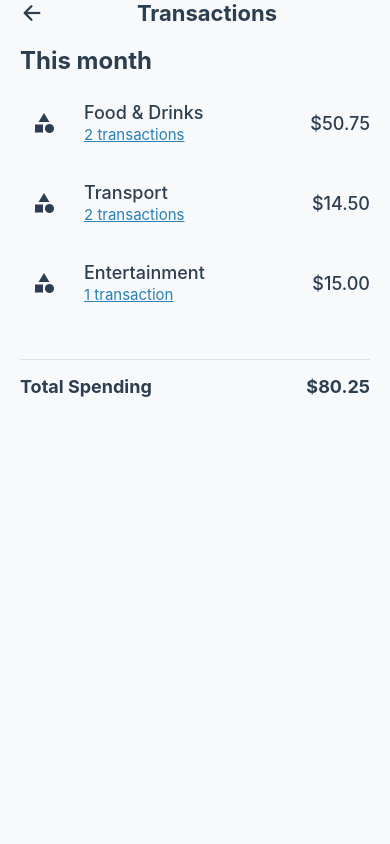
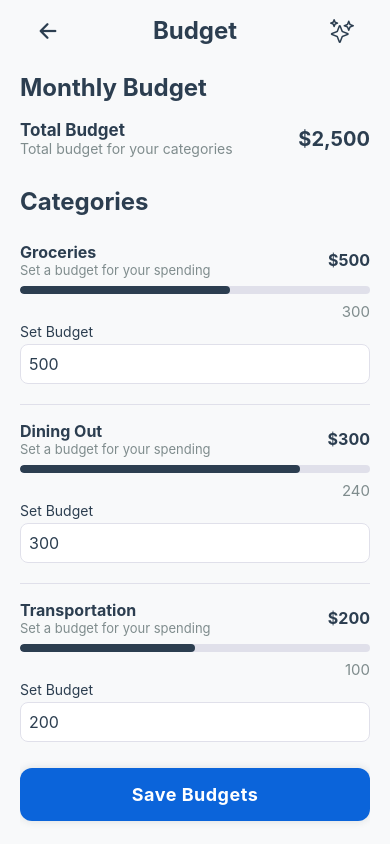
Before and after one commit to Akinmyde/smart-budget-assistant, a React Native app: screen / in a window 390 px wide. Built offline with nearby package versions, Linux system fonts and the light colour scheme.

Commit message:
feat(budget): implement the budget component

```diff
--- a/App.tsx
+++ b/App.tsx
@@ -1,7 +1,8 @@
 import React from "react";
 import Dashboard from "./pages/Dashboard";
 import Transactions from "./pages/Transactions";
+import Budget from "./pages/Budget";
 
 export default function App() {
-  return <Transactions />;
+  return <Budget />;
 }
--- /dev/null
+++ b/components/Header.tsx
@@ -0,0 +1,38 @@
+import React from "react";
+import { View, Text, StyleSheet } from "react-native";
+import { colors } from "../constants/colors";
+import { Ionicons } from "@expo/vector-icons";
+
+interface HeaderProps {
+  title: string;
+}
+
+const Header = ({ title }: HeaderProps) => {
+  return (
+    <View style={styles.headerRow}>
+        <Ionicons
+          name="arrow-back-outline"
+          size={24}
+          color={colors.primary.main}
+        />
+        <Text style={styles.headerTitle}>{title}</Text>
+        <Ionicons name="sparkles-outline" size={24} color={colors.primary.main} />
+      </View>
+  );
+};
+
+const styles = StyleSheet.create({
+  headerRow: {
+    flexDirection: "row",
+    justifyContent: "space-between",
+    alignItems: "center",
+    padding: 16,
+  },
+  headerTitle: {
+    fontSize: 24,
+    fontWeight: "bold",
+    color: colors.primary.main,
+  },
+});
+
+export default Header;
--- a/constants/colors.ts
+++ b/constants/colors.ts
@@ -10,7 +10,8 @@ export const colors = {
   secondary: {
     main: '#3498DB',    // Bright blue
     light: '#5DADE2',   // Light blue
-    dark: '#2980B9',    // Dark blue
+    dark: '#0b64da',
+    // Dark blue
   },
 
   // Success colors
--- a/data/transactions.json
+++ b/data/transactions.json
@@ -33,5 +33,54 @@
     "description": "Bus Ticket",
     "amount": 2.5,
     "category": "Transport"
+  },
+  {
+    "id": "tx006",
+    "date": "2025-05-05",
+    "description": "Movie Ticket",
+    "amount": 15.0,
+    "category": "Entertainment"
+  },
+  {
+    "id": "tx007",
+    "date": "2025-05-06",
+    "description": "Dinner",
+    "amount": 30.0,
+    "category": "Food & Drinks"
+  },
+  {
+    "id": "tx008",
+    "date": "2025-05-07",
+    "description": "Dinner",
+    "amount": 30.0,
+    "category": "Food & Drinks"
+  },
+  {
+    "id": "tx009",
+    "date": "2025-05-08",
+    "description": "Dinner",
+    "amount": 30.0,
+    "category": "Food & Drinks"
+  },
+  {
+    "id": "tx010",
+    "date": "2025-05-09",
+    "description": "Dinner",
+    "amount": 30.0,
+    "category": "Food & Drinks"
+  },
+  {
+    "id": "tx011",
+    "date": "2025-05-10",
+    "description": "Dinner",
+    "amount": 30.0,
+    "category": "Food & Drinks"
+  },
+  {
+    "id": "tx012",
+    "date": "2025-05-11",
+    "description": "Dinner",
+    "amount": 30.0,
+    "category": "Food & Drinks"
   }
 ]
--- /dev/null
+++ b/pages/Budget.tsx
@@ -0,0 +1,226 @@
+import React, { useState } from "react";
+import {
+  View,
+  Text,
+  TextInput,
+  StyleSheet,
+  ScrollView,
+  TouchableOpacity,
+  Alert,
+} from "react-native";
+import PageWrapper from "../components/PageWrapper";
+import { colors } from "../constants/colors";
+import Header from "../components/Header";
+
+// Dummy categories and spending for demonstration
+const initialCategories = [
+  { name: "Groceries", spent: 300, budget: 500 },
+  { name: "Dining Out", spent: 240, budget: 300 },
+  { name: "Transportation", spent: 100, budget: 200 },
+];
+
+const initialTotalBudget = 2500;
+
+const Budget = () => {
+  const [totalBudget, setTotalBudget] = useState(initialTotalBudget.toString());
+  const [categories, setCategories] = useState(initialCategories);
+
+  const handleCategoryBudgetChange = (idx: number, value: string) => {
+    setCategories((prev) =>
+      prev.map((cat, i) =>
+        i === idx ? { ...cat, budget: parseInt(value) || 0 } : cat
+      )
+    );
+  };
+
+  const handleSave = () => {
+    Alert.alert("Budgets saved!");
+  };
+
+  return (
+    <PageWrapper>
+      <Header title="Budget" />
+      <ScrollView
+        showsVerticalScrollIndicator={false}
+        contentContainerStyle={{ paddingBottom: 32, paddingHorizontal: 0 }}
+      >
+        <Text style={styles.header}>Monthly Budget</Text>
+        <View style={styles.section}>
+          <View style={styles.rowBetween}>
+            <View>
+              <Text style={styles.label}>Total Budget</Text>
+              <Text style={styles.subLabel}>
+                Total budget for your categories
+              </Text>
+            </View>
+            <Text style={styles.totalBudget}>
+              ${parseInt(totalBudget).toLocaleString()}
+            </Text>
+          </View>
+        </View>
+        <Text style={styles.header}>Categories</Text>
+        {categories.map((category, idx) => (
+          <View key={category.name} style={styles.categoryBlock}>
+            <View style={styles.rowBetween}>
+              <View>
+                <Text style={styles.catName}>{category.name}</Text>
+                <Text style={styles.catDesc}>
+                  Set a budget for your spending
+                </Text>
+              </View>
+              <Text style={styles.catBudget}>${category.budget}</Text>
+            </View>
+            <View style={styles.progressBarBg}>
+              <View
+                style={[
+                  styles.progressBarFill,
+                  { width: `${Math.min(category.spent / category.budget, 1) * 100}%` },
+                ]}
+              />
+            </View>
+            <View style={styles.rowEnd}>
+              <Text style={styles.catSpent}>{category.spent}</Text>
+            </View>
+            <Text style={styles.inputLabel}>Set Budget</Text>
+            <TextInput
+              style={styles.input}
+              value={category.budget.toString()}
+              onChangeText={(value) => handleCategoryBudgetChange(idx, value)}
+              keyboardType="numeric"
+              placeholder="$0"
+            />
+            {idx !== categories.length - 1 && <View style={styles.divider} />}
+          </View>
+        ))}
+        <TouchableOpacity
+          style={styles.saveButton}
+          onPress={handleSave}
+          activeOpacity={0.85}
+        >
+          <Text style={styles.saveButtonText}>Save Budgets</Text>
+        </TouchableOpacity>
+      </ScrollView>
+    </PageWrapper>
+  );
+};
+
+const styles = StyleSheet.create({
+  header: {
+    fontSize: 24,
+    fontWeight: "bold",
+    color: colors.primary.main,
+    marginTop: 12,
+    marginBottom: 18,
+  },
+  section: {
+    marginBottom: 18,
+  },
+  sectionTitle: {
+    fontSize: 20,
+    fontWeight: "bold",
+    color: colors.primary.main,
+    marginTop: 18,
+    marginBottom: 10,
+  },
+  rowBetween: {
+    flexDirection: "row",
+    justifyContent: "space-between",
+    alignItems: "center",
+  },
+  rowEnd: {
+    flexDirection: "row",
+    justifyContent: "flex-end",
+  },
+  label: {
+    fontSize: 17,
+    fontWeight: "bold",
+    color: colors.primary.main,
+  },
+  subLabel: {
+    color: colors.neutral.text.secondary,
+    fontSize: 14,
+  },
+  totalBudget: {
+    fontSize: 20,
+    fontWeight: "bold",
+    color: colors.primary.main,
+  },
+  categoryBlock: {
+    marginBottom: 0,
+    paddingTop: 8,
+    backgroundColor: "transparent",
+  },
+  catName: {
+    fontSize: 16,
+    fontWeight: "bold",
+    color: colors.primary.main,
+  },
+  catDesc: {
+    color: colors.neutral.text.secondary,
+    fontSize: 13,
+  },
+  catBudget: {
+    fontSize: 16,
+    fontWeight: "bold",
+    color: colors.primary.main,
+  },
+  progressBarBg: {
+    height: 8,
+    backgroundColor: colors.neutral.border,
+    borderRadius: 8,
+    marginVertical: 8,
+    overflow: "hidden",
+  },
+  progressBarFill: {
+    height: 8,
+    backgroundColor: colors.primary.main,
+    borderRadius: 8,
+  },
+  catSpent: {
+    fontSize: 15,
+    color: colors.neutral.text.secondary,
+  },
+  inputLabel: {
+    fontSize: 14,
+    color: colors.primary.main,
+    marginBottom: 4,
+    marginTop: 2,
+  },
+  input: {
+    borderWidth: 1,
+    height: 40,
+    borderColor: colors.neutral.border,
+    borderRadius: 8,
+    padding: 8,
+    fontSize: 16,
+    color: colors.primary.main,
+    backgroundColor: colors.neutral.white,
+    marginBottom: 2,
+  },
+  divider: {
+    height: 1,
+    backgroundColor: colors.neutral.border,
+    marginTop: 18,
+    marginBottom: 8,
+    marginHorizontal: -16,
+  },
+  saveButton: {
+    backgroundColor: colors.secondary.dark,
+    borderRadius: 12,
+    paddingVertical: 16,
+    alignItems: "center",
+    marginTop: 24,
+    shadowColor: colors.primary.dark,
+    shadowOpacity: 0.13,
+    shadowRadius: 8,
+    elevation: 2,
+  },
+  saveButtonText: {
+    color: colors.neutral.white,
+    fontWeight: "bold",
+    fontSize: 18,
+    letterSpacing: 0.5,
+  },
+});
+
+export default Budget;
--- a/pages/Transactions.tsx
+++ b/pages/Transactions.tsx
@@ -1,5 +1,11 @@
 import React, { useState } from "react";
-import { View, Text, StyleSheet, SectionList, TouchableOpacity } from "react-native";
+import {
+  View,
+  Text,
+  StyleSheet,
+  SectionList,
+  TouchableOpacity,
+} from "react-native";
 import PageWrapper from "../components/PageWrapper";
 import { colors } from "../constants/colors";
 import { Ionicons, MaterialIcons } from "@expo/vector-icons";
@@ -7,6 +13,7 @@ import transactionsDummyData from "../data/transactions.json";
 import { Transaction } from "../types/transactions";
 import { groupTransactionsByCategory, getTotalSpending } from "../utils";
 import TransactionDetails from "../components/TransactionDetails";
+import Header from "../components/Header";
 
 const transactions: Transaction[] = transactionsDummyData;
 const totalSpending = getTotalSpending(transactions);
@@ -21,15 +28,7 @@ const Transactions = () => {
 
   return (
     <PageWrapper>
-      <View style={styles.headerRow}>
-        <Ionicons
-          name="arrow-back-outline"
-          size={24}
-          color={colors.primary.main}
-        />
-        <Text style={styles.headerTitle}>Transactions</Text>
-        <View></View>
-      </View>
+      <Header title="Transactions" />
       <SectionList
         sections={[
           {
@@ -40,16 +39,29 @@ const Transactions = () => {
         keyExtractor={(item) => item.category}
         renderItem={({ item }) => (
           <View>
-            <TouchableOpacity onPress={() => handleToggle(item.category)} activeOpacity={0.7}>
+            <TouchableOpacity
+              onPress={() => handleToggle(item.category)}
+              activeOpacity={0.7}
+            >
               <View style={styles.categoryRow}>
                 <View style={styles.iconBox}>
-                  <MaterialIcons name="category" size={24} color={colors.primary.main} />
+                  <MaterialIcons
+                    name="category"
+                    size={24}
+                    color={colors.primary.main}
+                  />
                 </View>
                 <View style={{ flex: 1, justifyContent: "center" }}>
                   <Text style={styles.categoryName}>{item.category}</Text>
-                  <Text style={styles.transactionCount}>{item.data.length} {item.data.length === 1 ? "transaction" : "transactions"}</Text>
+                  <Text style={styles.transactionCount}>
+                    {item.data.length}{" "}
+                    {item.data.length === 1 ? "transaction" : "transactions"}
+                  </Text>
                 </View>
-                <Text style={styles.amount}>${item.data.reduce((sum, tx) => sum + tx.amount, 0).toFixed(2)}</Text>
+                <Text style={styles.amount}>
+                  $
+                  {item.data.reduce((sum, tx) => sum + tx.amount, 0).toFixed(2)}
+                </Text>
               </View>
             </TouchableOpacity>
             {expanded === item.category && (
@@ -74,13 +86,6 @@ const Transactions = () => {
 };
 
 const styles = StyleSheet.create({
-  headerRow: {
-    flexDirection: "row",
-    justifyContent: "space-between",
-    alignItems: "center",
-    marginBottom: 20,
-  },
-  headerTitle: { fontSize: 22, fontWeight: "bold", color: colors.primary.main },
   sectionTitle: {
     fontSize: 24,
     fontWeight: "bold",
```
